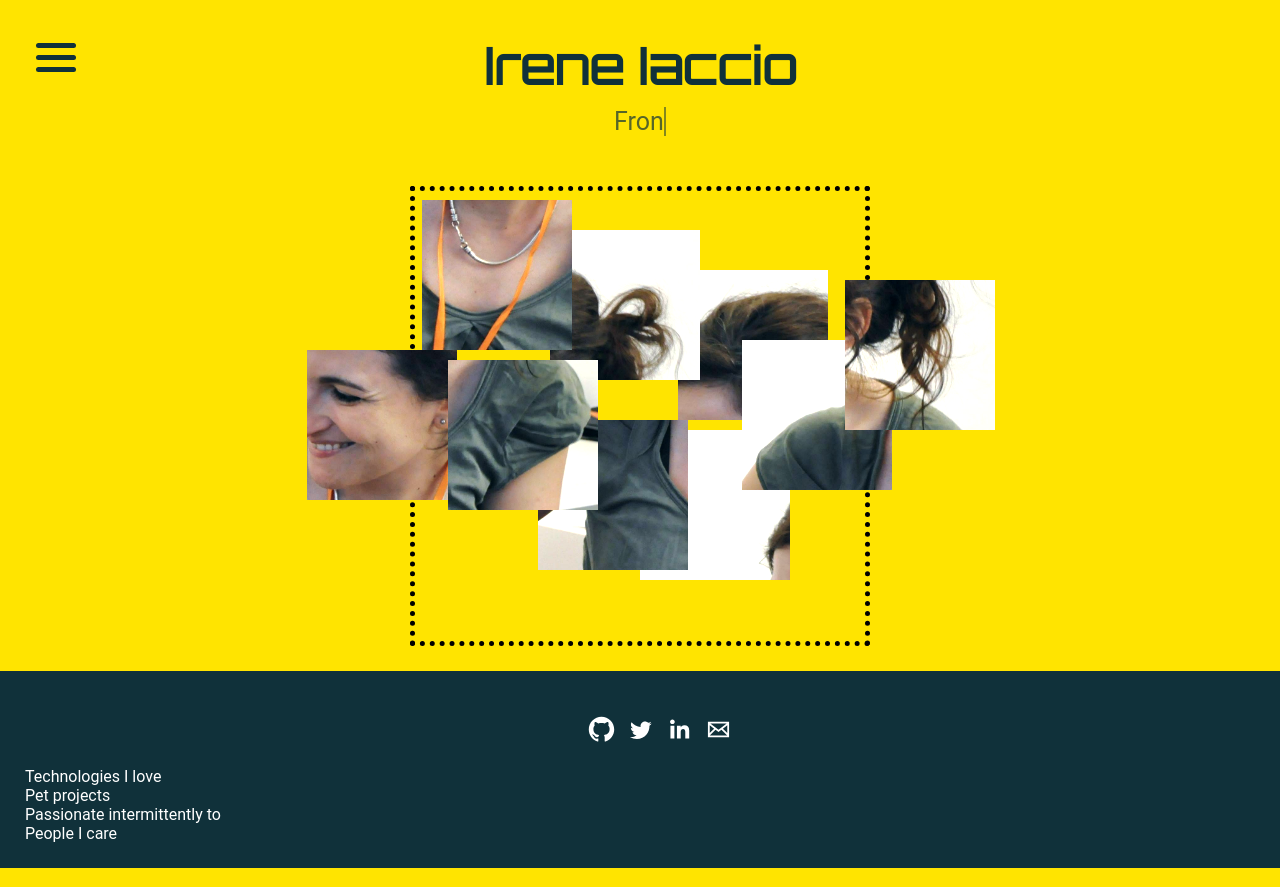
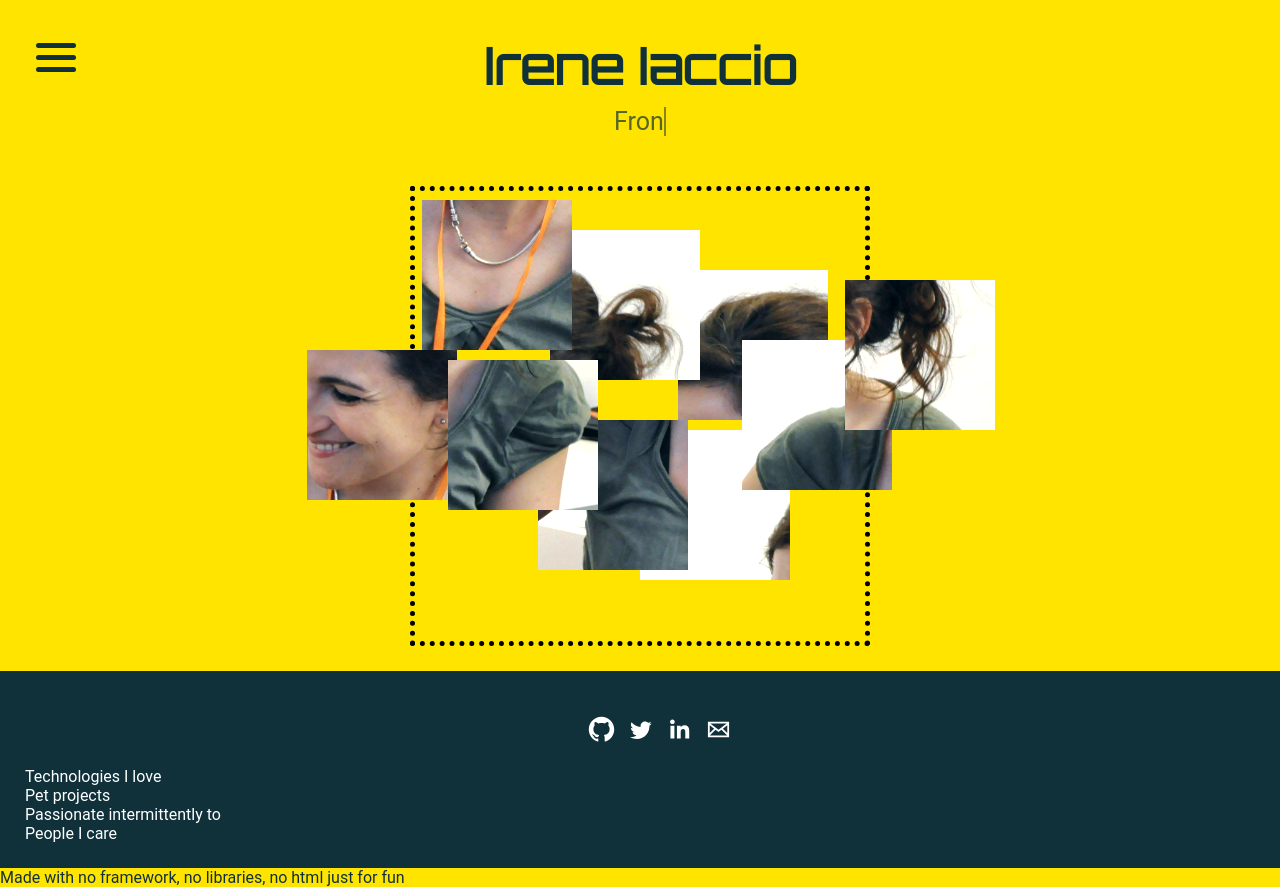
Before and after one commit to nuovecode/ilsitarellodiireneiaccio, a website built with webpack: page src/index.html in a window 1280 px wide. Built offline with nearby package versions, Linux system fonts and the light colour scheme.

Commit message:
sottigliezze

```diff
--- a/src/component/abstract.js
+++ b/src/component/abstract.js
@@ -0,0 +1,8 @@
+export class abstractComponent {
+  constructor () {
+    this.app = document.getElementById('app')
+  }
+  render () {
+    throw new Error("Method 'render()' must be implemented.");
+  }
+}
--- a/src/component/footer.js
+++ b/src/component/footer.js
@@ -1,5 +1,7 @@
-export class Footer {
+import { abstractComponent } from './abstract'
+
+export class Footer extends abstractComponent {
   render () {
-    return``
+    return`Made with no framework, no libraries, no html just for fun`
   }
 }
--- a/src/component/header.js
+++ b/src/component/header.js
@@ -1,4 +1,6 @@
-export class Header {
+import { abstractComponent } from './abstract'
+
+export class Header extends abstractComponent {
   render () {
     return`<div class="nav-icon">
              <div></div>
--- a/src/component/pages/Home.js
+++ b/src/component/pages/Home.js
@@ -1,18 +1,19 @@
+import { abstractComponent } from './../abstract'
 import { Puzzle } from '../puzzle'
 import { Title } from '../title'
 import { Social } from '../social'
 
-export class Home {
+export class Home extends abstractComponent {
 
   constructor () {
+    super()
     this.puzzle = new Puzzle()
     this.title = new Title()
     this.social = new Social()
   }
 
   render () {
-    return`<div class="container">
-               ${this.title.render()}
+    return`${this.title.render()}
            ${this.puzzle.render()}
            <div class="black-board">
               <section>${this.social.render()}</section>
@@ -20,7 +21,6 @@ export class Home {
               <section>Pet projects</section>
               <section>Passionate intermittently to</section>
               <section>People I care</section>
-               </div>
            </div>`
   }
 }
--- a/src/component/puzzle.js
+++ b/src/component/puzzle.js
@@ -1,18 +1,21 @@
-export class Puzzle {
+import { abstractComponent } from './abstract'
+
+export class Puzzle extends abstractComponent {
 
   constructor () {
+    super();
+    this.pieceNumber = 9
     this.eventListeners()
   }
 
   eventListeners() {
-    let app = document.getElementById('app')
-    app.addEventListener('click', this.onClick)
-    app.addEventListener('dragstart', this.onDragstart)
-    app.addEventListener('dragend', this.onDragend)
-    app.addEventListener('dragover', this.onDragover)
-    app.addEventListener('dragenter', this.onDragenter)
-    app.addEventListener('dragleave', this.onDragleave)
-    app.addEventListener('drop', this.onDrop)
+    this.app.addEventListener('click', this.onClick)
+    this.app.addEventListener('dragstart', this.onDragstart)
+    this.app.addEventListener('dragend', this.onDragend)
+    this.app.addEventListener('dragover', this.onDragover)
+    this.app.addEventListener('dragenter', this.onDragenter)
+    this.app.addEventListener('dragleave', this.onDragleave)
+    this.app.addEventListener('drop', this.onDrop)
   }
 
   onClick(e) {
@@ -68,15 +71,7 @@ export class Puzzle {
 
   render () {
     return`<div class="puzzle-container">
-              <div class="piece" draggable="true"></div>
-              <div class="piece" draggable="true"></div>
-              <div class="piece" draggable="true"></div>
-              <div class="piece" draggable="true"></div>
-              <div class="piece" draggable="true"></div>
-              <div class="piece" draggable="true"></div>
-              <div class="piece" draggable="true"></div>
-              <div class="piece" draggable="true"></div>
-              <div class="piece" draggable="true"></div>
+              ${`<div class="piece" draggable="true"></div>`.repeat(this.pieceNumber)}
            </div>`
   }
 }
--- a/src/component/social.js
+++ b/src/component/social.js
@@ -1,22 +1,34 @@
-export class Social {
+import { abstractComponent } from './abstract'
+
+export class Social extends abstractComponent {
+  getSocial () {
+    return {
+      'github': {
+        url: '#',
+        path: 'M256 70.7c-102.6 0-185.9 83.2-185.9 185.9 0 82.1 53.3 151.8 127.1 176.4 9.3 1.7 12.3-4 12.3-8.9V389.4c-51.7 11.3-62.5-21.9-62.5-21.9 -8.4-21.5-20.6-27.2-20.6-27.2 -16.9-11.5 1.3-11.3 1.3-11.3 18.7 1.3 28.5 19.2 28.5 19.2 16.6 28.4 43.5 20.2 54.1 15.4 1.7-12 6.5-20.2 11.8-24.9 -41.3-4.7-84.7-20.6-84.7-91.9 0-20.3 7.3-36.9 19.2-49.9 -1.9-4.7-8.3-23.6 1.8-49.2 0 0 15.6-5 51.1 19.1 14.8-4.1 30.7-6.2 46.5-6.3 15.8 0.1 31.7 2.1 46.6 6.3 35.5-24 51.1-19.1 51.1-19.1 10.1 25.6 3.8 44.5 1.8 49.2 11.9 13 19.1 29.6 19.1 49.9 0 71.4-43.5 87.1-84.9 91.7 6.7 5.8 12.8 17.1 12.8 34.4 0 24.9 0 44.9 0 51 0 4.9 3 10.7 12.4 8.9 73.8-24.6 127-94.3 127-176.4C441.9 153.9 358.6 70.7 256 70.7z'
+      },
+      'twitter': {
+        url: '#',
+        path: 'M419.6 168.6c-11.7 5.2-24.2 8.7-37.4 10.2 13.4-8.1 23.8-20.8 28.6-36 -12.6 7.5-26.5 12.9-41.3 15.8 -11.9-12.6-28.8-20.6-47.5-20.6 -42 0-72.9 39.2-63.4 79.9 -54.1-2.7-102.1-28.6-134.2-68 -17 29.2-8.8 67.5 20.1 86.9 -10.7-0.3-20.7-3.3-29.5-8.1 -0.7 30.2 20.9 58.4 52.2 64.6 -9.2 2.5-19.2 3.1-29.4 1.1 8.3 25.9 32.3 44.7 60.8 45.2 -27.4 21.4-61.8 31-96.4 27 28.8 18.5 63 29.2 99.8 29.2 120.8 0 189.1-102.1 185-193.6C399.9 193.1 410.9 181.7 419.6 168.6z'
+      },
+      'linkedin': {
+        url: '#',
+        path: 'M186.4 142.4c0 19-15.3 34.5-34.2 34.5 -18.9 0-34.2-15.4-34.2-34.5 0-19 15.3-34.5 34.2-34.5C171.1 107.9 186.4 123.4 186.4 142.4zM181.4 201.3h-57.8V388.1h57.8V201.3zM273.8 201.3h-55.4V388.1h55.4c0 0 0-69.3 0-98 0-26.3 12.1-41.9 35.2-41.9 21.3 0 31.5 15 31.5 41.9 0 26.9 0 98 0 98h57.5c0 0 0-68.2 0-118.3 0-50-28.3-74.2-68-74.2 -39.6 0-56.3 30.9-56.3 30.9v-25.2H273.8z'
+      },
+      'email': {
+        url: '#',
+        path: 'M101.3 141.6v228.9h0.3 308.4 0.8V141.6H101.3zM375.7 167.8l-119.7 91.5 -119.6-91.5H375.7zM127.6 194.1l64.1 49.1 -64.1 64.1V194.1zM127.8 344.2l84.9-84.9 43.2 33.1 43-32.9 84.7 84.7L127.8 344.2 127.8 344.2zM384.4 307.8l-64.4-64.4 64.4-49.3V307.8z'
+      }
+    }
+  }
   render () {
-    return`<ul class="social">
-       <li><a href="#" title="GitHub" preserveaspectratio="xMidYMid meet">
-       <svg viewBox="0 0 512 512">
-         <path d="M256 70.7c-102.6 0-185.9 83.2-185.9 185.9 0 82.1 53.3 151.8 127.1 176.4 9.3 1.7 12.3-4 12.3-8.9V389.4c-51.7 11.3-62.5-21.9-62.5-21.9 -8.4-21.5-20.6-27.2-20.6-27.2 -16.9-11.5 1.3-11.3 1.3-11.3 18.7 1.3 28.5 19.2 28.5 19.2 16.6 28.4 43.5 20.2 54.1 15.4 1.7-12 6.5-20.2 11.8-24.9 -41.3-4.7-84.7-20.6-84.7-91.9 0-20.3 7.3-36.9 19.2-49.9 -1.9-4.7-8.3-23.6 1.8-49.2 0 0 15.6-5 51.1 19.1 14.8-4.1 30.7-6.2 46.5-6.3 15.8 0.1 31.7 2.1 46.6 6.3 35.5-24 51.1-19.1 51.1-19.1 10.1 25.6 3.8 44.5 1.8 49.2 11.9 13 19.1 29.6 19.1 49.9 0 71.4-43.5 87.1-84.9 91.7 6.7 5.8 12.8 17.1 12.8 34.4 0 24.9 0 44.9 0 51 0 4.9 3 10.7 12.4 8.9 73.8-24.6 127-94.3 127-176.4C441.9 153.9 358.6 70.7 256 70.7z"></path>
-       </svg></a></li>
-      <li><a class="icon-26 twitter" href="#" title="Twitter" preserveaspectratio="xMidYMid meet">
-      <svg viewBox="0 0 512 512">
-        <path d="M419.6 168.6c-11.7 5.2-24.2 8.7-37.4 10.2 13.4-8.1 23.8-20.8 28.6-36 -12.6 7.5-26.5 12.9-41.3 15.8 -11.9-12.6-28.8-20.6-47.5-20.6 -42 0-72.9 39.2-63.4 79.9 -54.1-2.7-102.1-28.6-134.2-68 -17 29.2-8.8 67.5 20.1 86.9 -10.7-0.3-20.7-3.3-29.5-8.1 -0.7 30.2 20.9 58.4 52.2 64.6 -9.2 2.5-19.2 3.1-29.4 1.1 8.3 25.9 32.3 44.7 60.8 45.2 -27.4 21.4-61.8 31-96.4 27 28.8 18.5 63 29.2 99.8 29.2 120.8 0 189.1-102.1 185-193.6C399.9 193.1 410.9 181.7 419.6 168.6z"></path>
-      </svg></a></li>
-      <li><a class="icon-17 linkedin" href="#" title="LinkedIn" preserveaspectratio="xMidYMid meet">
-      <svg viewBox="0 0 512 512">
-        <path d="M186.4 142.4c0 19-15.3 34.5-34.2 34.5 -18.9 0-34.2-15.4-34.2-34.5 0-19 15.3-34.5 34.2-34.5C171.1 107.9 186.4 123.4 186.4 142.4zM181.4 201.3h-57.8V388.1h57.8V201.3zM273.8 201.3h-55.4V388.1h55.4c0 0 0-69.3 0-98 0-26.3 12.1-41.9 35.2-41.9 21.3 0 31.5 15 31.5 41.9 0 26.9 0 98 0 98h57.5c0 0 0-68.2 0-118.3 0-50-28.3-74.2-68-74.2 -39.6 0-56.3 30.9-56.3 30.9v-25.2H273.8z"></path>
-      </svg></a></li>
-      <li><a class="icon-8 email" href="#" title="Email" preserveaspectratio="xMidYMid meet">
-      <svg viewBox="0 0 512 512">
-        <path d="M101.3 141.6v228.9h0.3 308.4 0.8V141.6H101.3zM375.7 167.8l-119.7 91.5 -119.6-91.5H375.7zM127.6 194.1l64.1 49.1 -64.1 64.1V194.1zM127.8 344.2l84.9-84.9 43.2 33.1 43-32.9 84.7 84.7L127.8 344.2 127.8 344.2zM384.4 307.8l-64.4-64.4 64.4-49.3V307.8z"></path>
-      </svg></a></li>
-      </ul>`
+    return `<ul class="social">
+           ${Object.keys(this.getSocial()).map((social) =>`
+              <li><a href="${this.getSocial()[social].url}" title="${social}" preserveaspectratio="xMidYMid meet">
+                  <svg viewBox="0 0 512 512">
+                     <path d="${this.getSocial()[social].path}"></path>
+              </svg></a></li>
+           `).join('')}
+          </ul>`
   }
 }
--- a/src/component/title.js
+++ b/src/component/title.js
@@ -1,7 +1,10 @@
-export class Title {
+import { abstractComponent } from './abstract'
+
+export class Title extends abstractComponent {
 
   constructor () {
-    this.words = ["Frontend deve", "Javascript program", "'lastframewok.js' user", "web ..something", "fuck the job title" ];
+    super()
+    this.words = ["Frontend deve", "Javascript pr", "'lastframewok.js' user", "Magento", "web ..something", "fuck the job title" ];
     this.loopNum = 0;
     this.interval = parseInt(1000, 10) || 1000;
     this.txt = '';
--- a/src/css/style.css
+++ b/src/css/style.css
@@ -31,6 +31,10 @@ body {
 .social li a {
     color: #fff;
 }
+.social li a:hover {
+    color: #ffe400;
+}
+
 .social svg {
     width: 35px;
     fill: currentColor;
@@ -83,6 +87,7 @@ body {
 .piece {
     height: 150px;
     width: 150px;
+    /**transition: all 0.5s ease;**/
     position: absolute;
     cursor: grab;
 }
```
Lines whose indentation alone changed are shown as unchanged.
